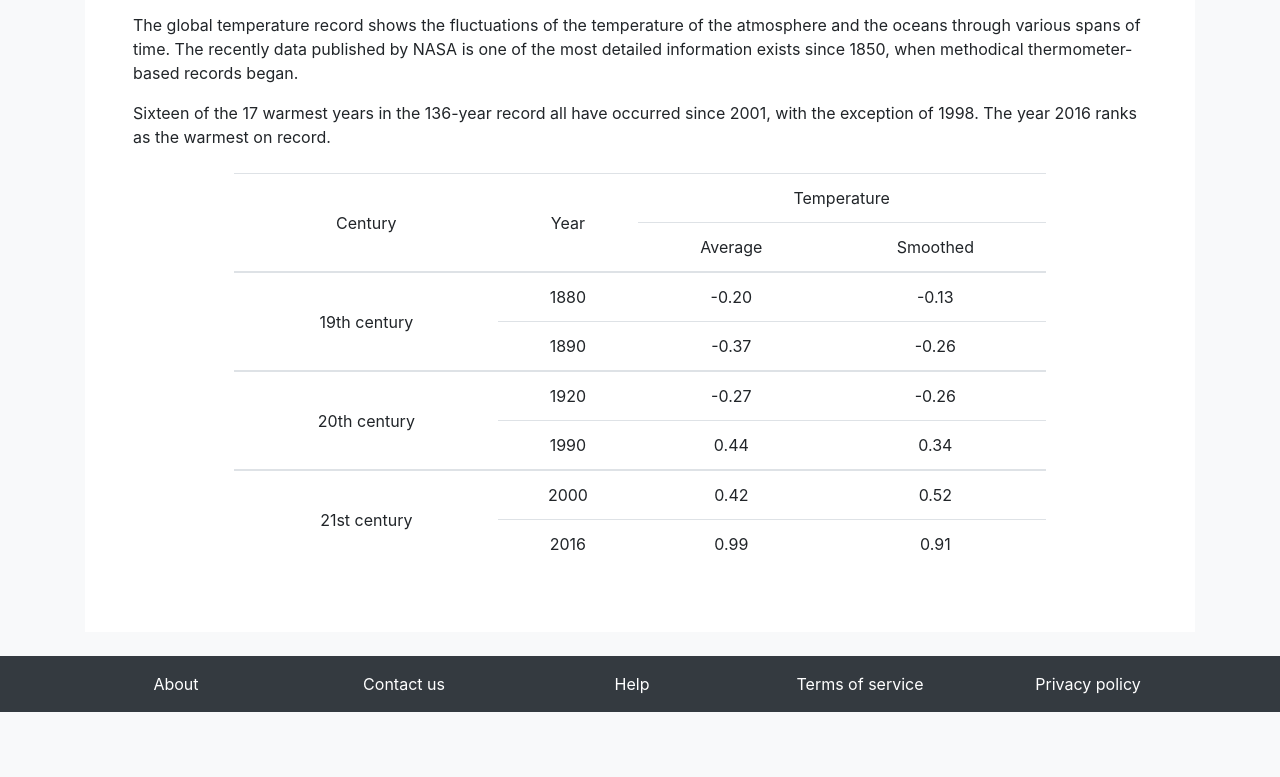
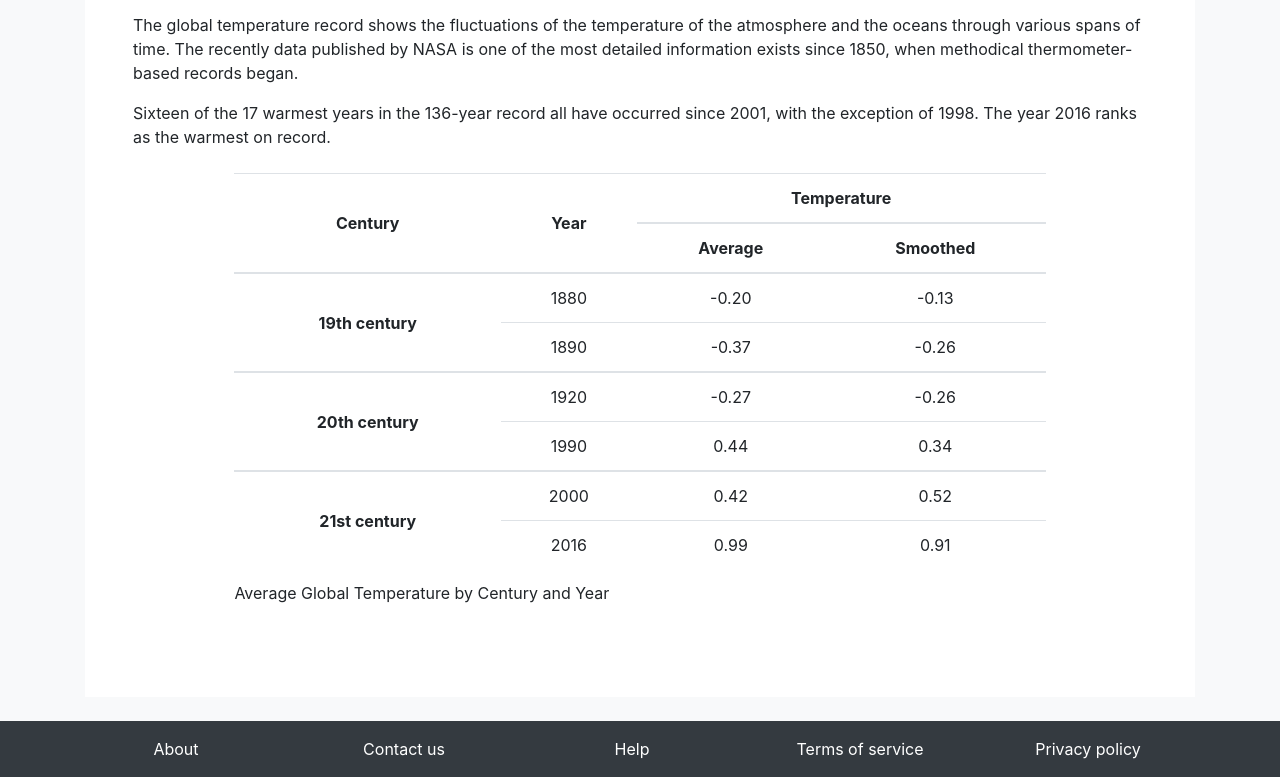
Before and after one commit to flyingbeat/accessibility-webapp, a plain HTML site: page src/article.html in a window 1280 px wide. Shown: the part 771-1548 px from the top of the page. Before the commit the page ends 1483 px from the top, so only its background shows below. Drawn offline with Linux system fonts and the light colour scheme.

Commit message:
#7 makes table in src/article.html accessible

```diff
--- a/src/article.html
+++ b/src/article.html
@@ -254,23 +254,26 @@
                 The year 2016 ranks as the warmest on record.</p>
             <div class="table-responsive mt-4 wrapper">
                 <table class="table text-center">
+                    <caption>
+                        <p>Average Global Temperature by Century and Year</p>
+                    </caption>
                     <col>
                     <col>
                     <colgroup span="2"></colgroup>
-                    <tbody class="thead-dark">
+                    <thead>
                         <tr>
-                            <td class="align-middle" rowspan="2">Century</td>
-                            <td class="align-middle" rowspan="2">Year</td>
-                            <td class="align-middle" colspan="2">Temperature</td>
+                            <th class="align-middle" scope="colgroup" rowspan="2">Century</th>
+                            <th class="align-middle" scope="colgroup" rowspan="2">Year</th>
+                            <th class="align-middle" scope="colgroup" colspan="2">Temperature</th>
                         </tr>
                         <tr>
-                            <td class="align-middle">Average</td>
-                            <td class="align-middle">Smoothed</td>
+                            <th class="align-middle" scope="col">Average</th>
+                            <th class="align-middle" scope="col">Smoothed</th>
                         </tr>
-                    </tbody>
+                    </thead>
                     <tbody>
                         <tr>
-                            <td class="align-middle" rowspan="2">19th century</td>
+                            <th class="align-middle" scope="rowgroup" rowspan="2">19th century</th>
                             <td>1880</td>
                             <td>-0.20</td>
                             <td>-0.13</td>
@@ -283,7 +286,7 @@
                     </tbody>
                     <tbody>
                         <tr>
-                            <td class="align-middle" rowspan="2">20th century</td>
+                            <th class="align-middle" scope="rowgroup" rowspan="2">20th century</th>
                             <td>1920</td>
                             <td>-0.27</td>
                             <td>-0.26</td>
@@ -296,7 +299,7 @@
                     </tbody>
                     <tbody>
                         <tr>
-                            <td class="align-middle" rowspan="2">21st century</td>
+                            <th class="align-middle" scope="rowgroup" rowspan="2">21st century</th>
                             <td>2000</td>
                             <td>0.42</td>
                             <td>0.52</td>
```
